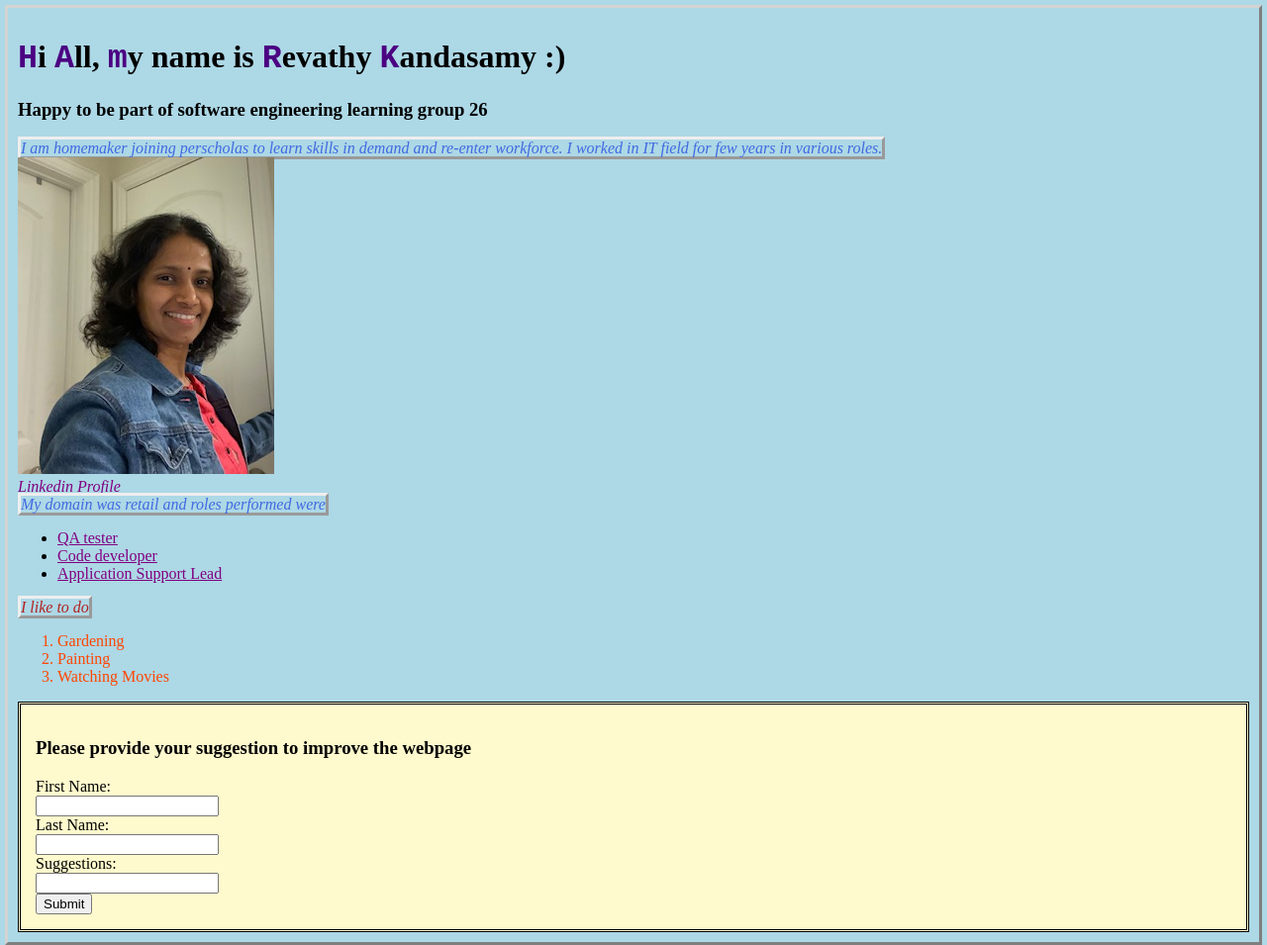
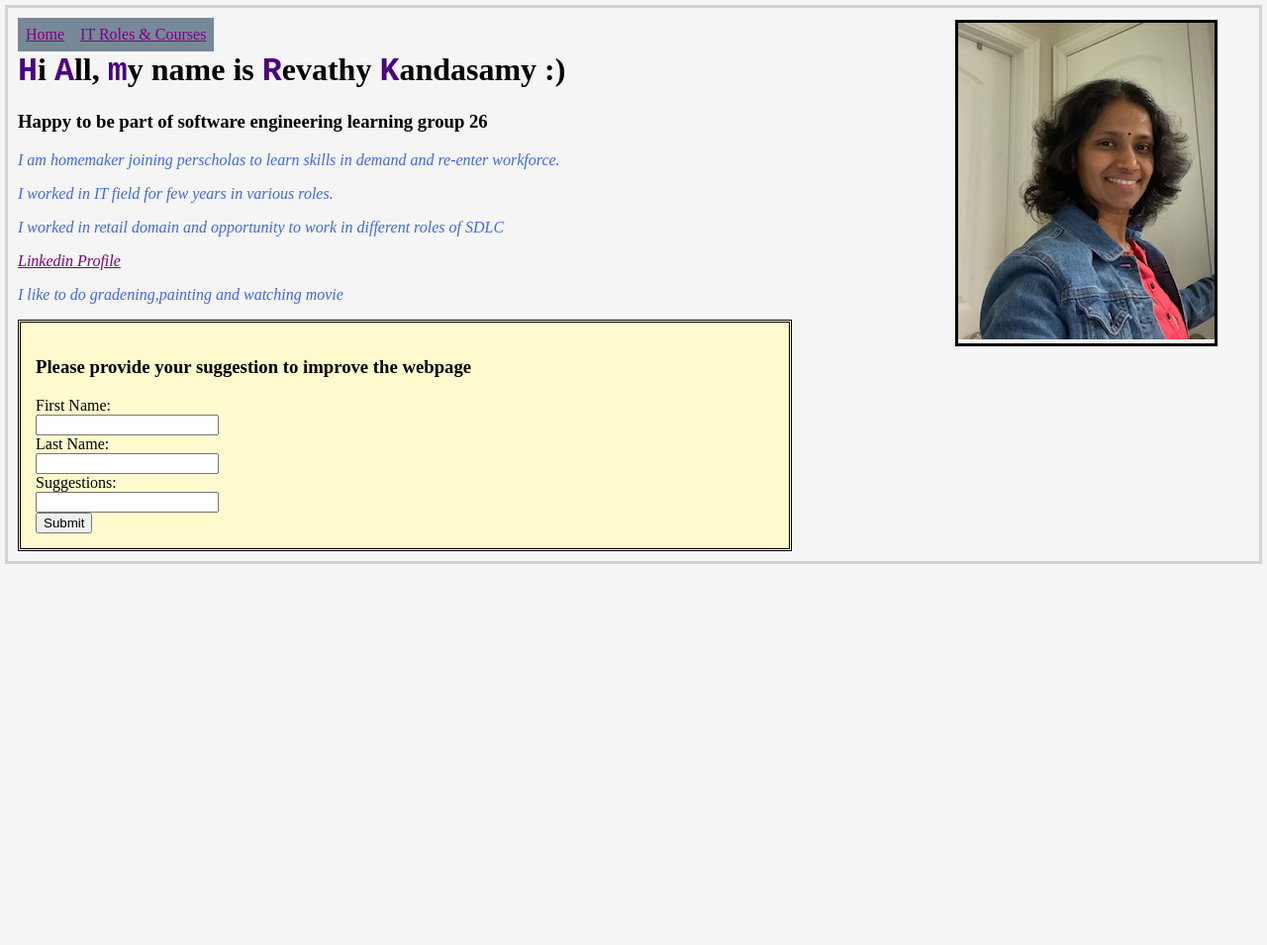
Before and after one commit to Revathysk/SE-Homework, a plain HTML site: page index.html in a window 1280 px wide. Shown: the whole page at 99% size. After the commit the page ends 800 px from the top, so only its background shows below. Drawn offline with Linux system fonts and the light colour scheme; files whose address does not match are found by name.

Commit message:
Add files via upload

```diff
--- a/index.html
+++ b/index.html
@@ -3,12 +3,16 @@
 <head>
 	<link rel="stylesheet" type="text/css" href="C:\Users\Revathy\Documents\perscholas\prework\css\style.css">
 
-	<style type="text/css">
-		body {background-color: lightblue;}
-	</style>
+	<title> Revathy Kandasamy </title>
 
-	<title> Revathy Kandasamy </title>
 </head>
+
+<nav>
+	<ul>
+		<li id="Menu"><a href="C:\Users\Revathy\Documents\Perscholas\Prework\index.html"> Home </a>  </li>
+		<li id="Menu"> <a href="C:\Users\Revathy\Documents\Perscholas\Prework\Pages\Roles.html"> IT Roles & Courses </a></li>
+	</ul>
+</nav>
 
 <body>
 
@@ -16,31 +20,18 @@
 
 <h3> Happy to be part of software engineering learning group 26 </h3>
 
-<p> I am homemaker joining perscholas to learn skills in demand and re-enter workforce. I worked in IT field for few years in various roles. </p>
+<p> I am homemaker joining perscholas to learn skills in demand and re-enter workforce.</P>
+<p>I worked in IT field for few years in various roles.</p>
+<p>	 I worked in retail domain and opportunity to work in different roles of SDLC </p>
 
-<div>
+<p>
+<div><a href="https://www.linkedin.com/"> <i> Linkedin Profile</i> </a></div>
+</p>
+
+<div id="pic1">
 	<img src="C:\Users\Revathy\Documents\Perscholas\Prework\images\RKImage.jpg">
 </div>
-
-<div><a href="https://www.linkedin.com/"> <i> Linkedin Profile</i> </a></div>
-
-
-<p> My domain was retail and roles performed were   </p>
-
-<nav>
-	<ul>
-		<li><a href="C:\Users\Revathy\Documents\Perscholas\Prework\Pages\Roles.html">QA tester </a>  </li>
-		<li> <a href="C:\Users\Revathy\Documents\Perscholas\Prework\Pages\Roles.html">Code developer</a></li>
-		<li> <a href="#">Application Support Lead</a></li>
-	</ul>
-</nav>
-
-<p Id= "Hobbies" > I like to do </p>
-	<ol>
-		<li class="Hobby"> Gardening </li>
-		<li class="Hobby"> Painting  </li>
-		<li class="Hobby"> Watching Movies </li>
-	</ol>
+  <p> I like to do gradening,painting and watching movie</p>
 <div>
 
 <form>
@@ -54,5 +45,6 @@
 	<input type="button" name="submit" value="Submit">
 
 </form>
+</div>
 </body>
 </html>
--- a/style.css
+++ b/style.css
@@ -2,23 +2,41 @@
 <style type="text/css">
 
 	h1{text-decoration: underline;}
+
 	p{ color: royalblue;
 		font-style: italic;
+		font-stretch: expanded;
 		font-display:fallback;
-		border-style: outset;
-		display: inline;}
+		border-style: border;
+		display: block;
+		}
 
 	body{
-		background-color: lightskyblue;
+		background-color: whitesmoke;
 		border: solid;
 		border-color: lightgrey;
 		margin: 5px;
 		padding: 10px;
-		border-style: outset;
+		border-style: solid;
 		display: block;
+		width: auto;
 		}
 
-	#pic{position:absolute;top:50px;right:0;width:400px;height:150px;}
+	#pic1{Border: solid;position:absolute;top:20px;right:50px;}
+	#pic2{Border: solid;position:absolute;top:20px;right:50px;}
+
+	ul { list-style-type: none;
+		 margin: 0;
+		 padding: 0;
+		 overflow: hidden;
+		 float: left;
+		 width: 100%;}
+
+	li { float:left; }
+	li a{display: block;
+		padding: 8px;
+		background-color: lightslategrey;
+	}
 
 	<! style for Index webpage>
 	ol{font-style: italic;}
@@ -29,15 +47,16 @@
 	.Hobby{color: orangered;}
 
 	<!style for Role webpage >
-	div{ width: auto;height: 100px;}
-	#div1{background: lightyellow;	width:400px;height:300px;display: block; }
-	#div2{background: lightyellow;	width:400px;height:300px;}
-	#div3{background: lightyellow;	width:400px;height:300px;display: inline-table;}
+	div{ width: auto;height: 100px; }
+	#div1{background: lightyellow; display: inline-table;}
+	#div2{background: lightyellow;	}
+	#div3{background: lightyellow;	}
+
 
  	form{padding: 15px;
 	background-color: lemonchiffon;
 	border-style: double;
-	font-weight: 500px;}
+	font-weight: 500px;Width: 60%}
 
 	input[type=text]:focus{background-color: lightyellow;}
 	input[type=button]{color: black;backgroundcolor: rgb(0,0,100);}
```
Also changed, not shown: Roles.html (+29 -17 lines), Perscholas_Logo.png (added).
